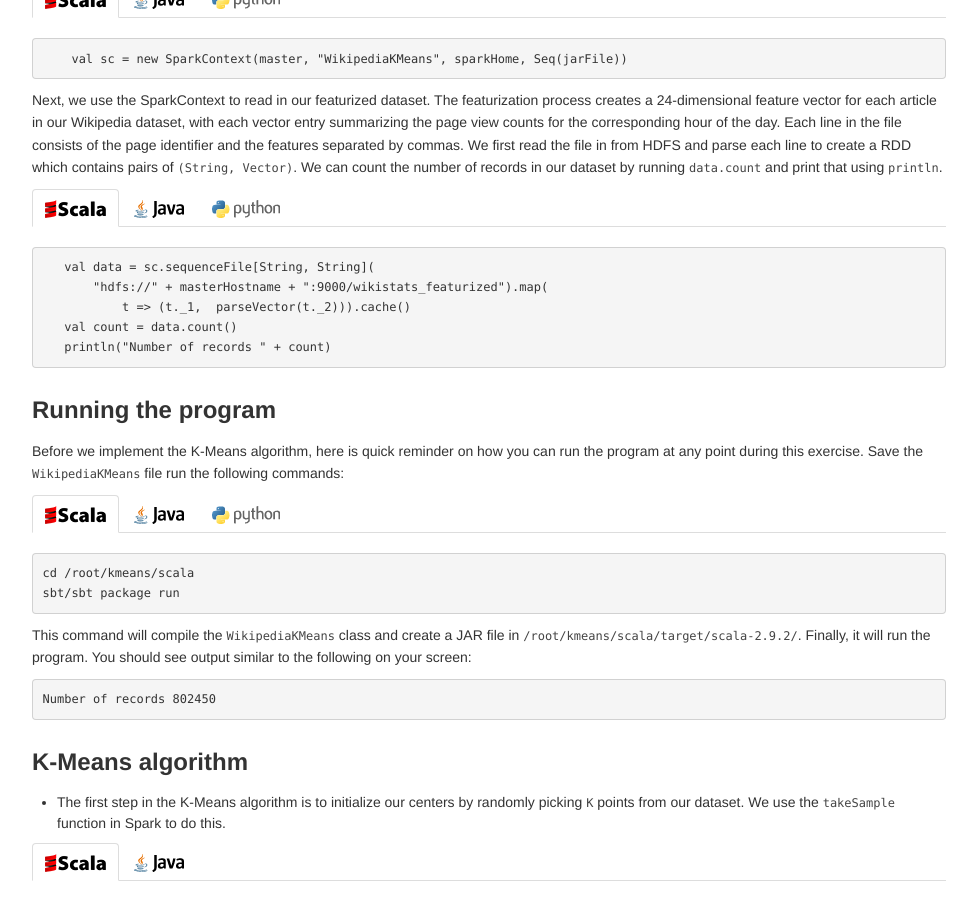
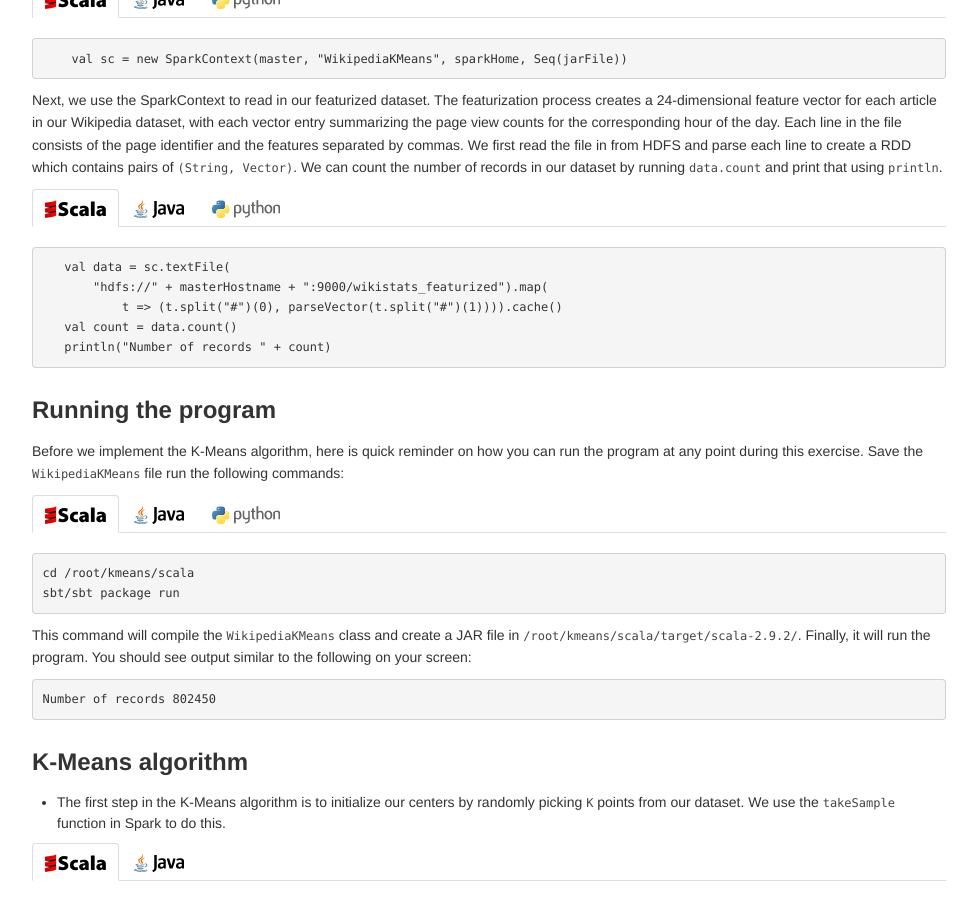
Before and after one commit to databricks/spark-training, a Jekyll site: the page built from strata_2013/index.md, in a window 1280 px wide and 900 px high, scrolled down 18833 px. Shown: the whole window, without its empty margins (151-1128 px from the left). Built offline with Jekyll 4.4.1, drawn with Linux system fonts in a browser that asks for light colours.

Commit message:
Use sc.textFile in kmeans text

```diff
--- a/strata_2013/index.md
+++ b/strata_2013/index.md
@@ -1360,25 +1360,25 @@
 <div class="codetabs">
 <div data-lang="scala" markdown="1">
 ~~~
-   val data = sc.sequenceFile[String, String](
+   val data = sc.textFile(
        "hdfs://" + masterHostname + ":9000/wikistats_featurized").map(
-           t => (t._1,  parseVector(t._2))).cache()
+           t => (t.split("#")(0), parseVector(t.split("#")(1)))).cache()
    val count = data.count()
    println("Number of records " + count)
 ~~~
 </div>
 <div data-lang="java" markdown="1">
 ~~~
-  JavaPairRDD<String, Vector> data = sc.sequenceFile(
-      "hdfs://" + masterHostname + ":9000/wikistats_featurized",
-      String.class, String.class).map(
-        new PairFunction<Tuple2<String, String>, String, Vector>() {
-          public Tuple2<String, Vector> call(Tuple2<String, String> in)
+    JavaPairRDD<String, Vector> data = sc.textFile(
+      "hdfs://" + masterHostname + ":9000/wikistats_featurized").map(
+        new PairFunction<String, String, Vector>() {
+          public Tuple2<String, Vector> call(String in)
           throws Exception {
-            return new Tuple2<String, Vector>(in._1(), parseVector(in._2()));
+            String[] parts = in.split("#");
+            return new Tuple2<String, Vector>(parts[0], parseVector(parts[1]));
           }
         }
-      );
+      ).cache();
     long count = data.count();
     System.out.println("Number of records " + count);
 ~~~
@@ -1814,9 +1814,10 @@
         val K = 10
         val convergeDist = 1e-6
 
-        val data = sc.sequenceFile[String, String](
+        val data = sc.textFile(
             "hdfs://" + masterHostname + ":9000/wikistats_featurized").map(
-                t => (t._1,  parseVector(t._2))).cache()
+                t => (t.split("#")(0), parseVector(t.split("#")(1)))).cache()
+
         val count = data.count()
         println("Number of records " + count)
 
@@ -1938,12 +1939,13 @@
     int K = 4;
     double convergeDist = .000001;
 
-    JavaPairRDD<String, Vector> data = sc.sequenceFile(
-        "hdfs://" + masterHostname + ":9000/wikistats_featurized", String.class, String.class).map(
-      new PairFunction<Tuple2<String, String>, String, Vector>() {
-        @Override
-        public Tuple2<String, Vector> call(Tuple2<String, String> in) throws Exception {
-          return new Tuple2<String, Vector>(in._1(), parseVector(in._2()));
+    JavaPairRDD<String, Vector> data = sc.textFile(
+        "hdfs://" + masterHostname + ":9000/wikistats_featurized").map(
+      new PairFunction<String, String, Vector>() {
+        public Tuple2<String, Vector> call(String in)
+        throws Exception {
+          String[] parts = in.split("#");
+          return new Tuple2<String, Vector>(parts[0], parseVector(parts[1]));
         }
       }
      ).cache();
@@ -1966,6 +1968,7 @@
           }
          }
         );
+
       JavaPairRDD<Integer, List<Vector>> pointsGroup = closest.groupByKey();
       Map<Integer, Vector> newCentroids = pointsGroup.mapValues(
         new Function<List<Vector>, Vector>() {
```
Also changed, not shown: other parts of strata_2013/index.md (+2 -1 lines).
